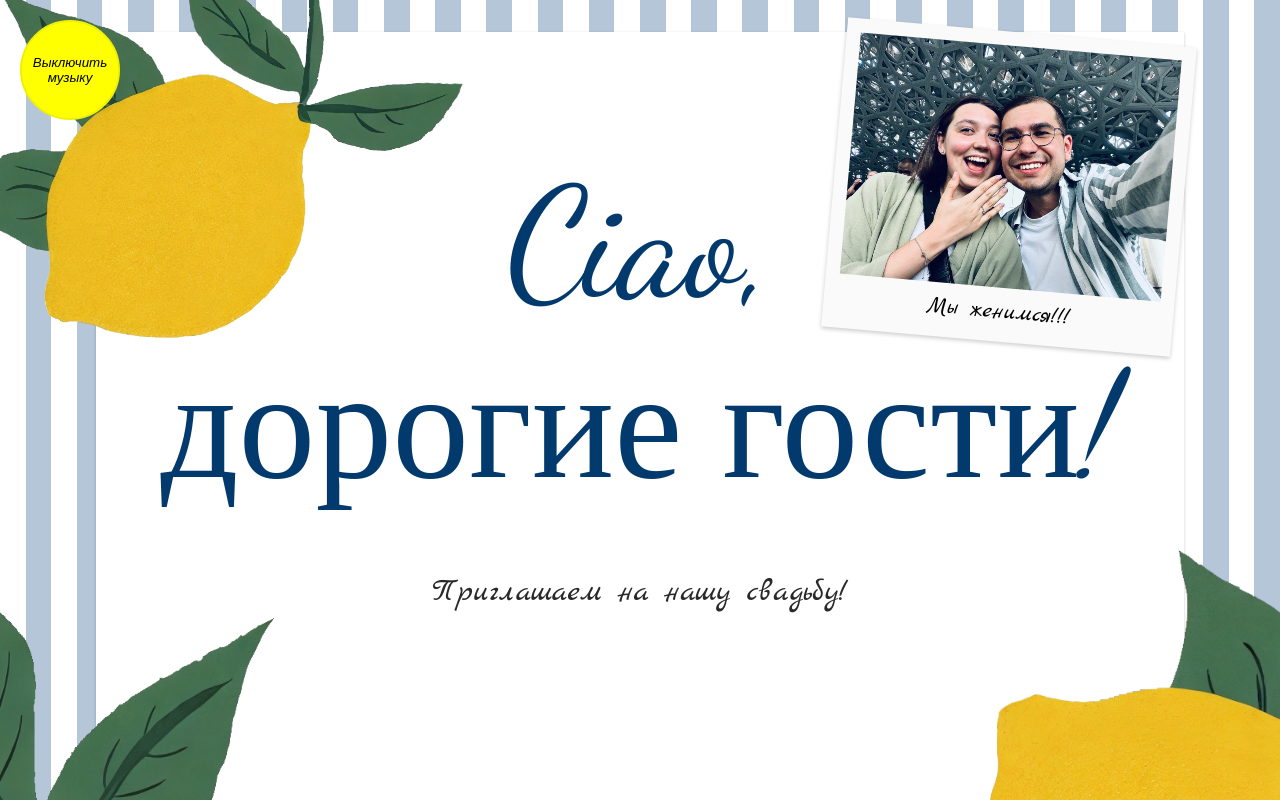
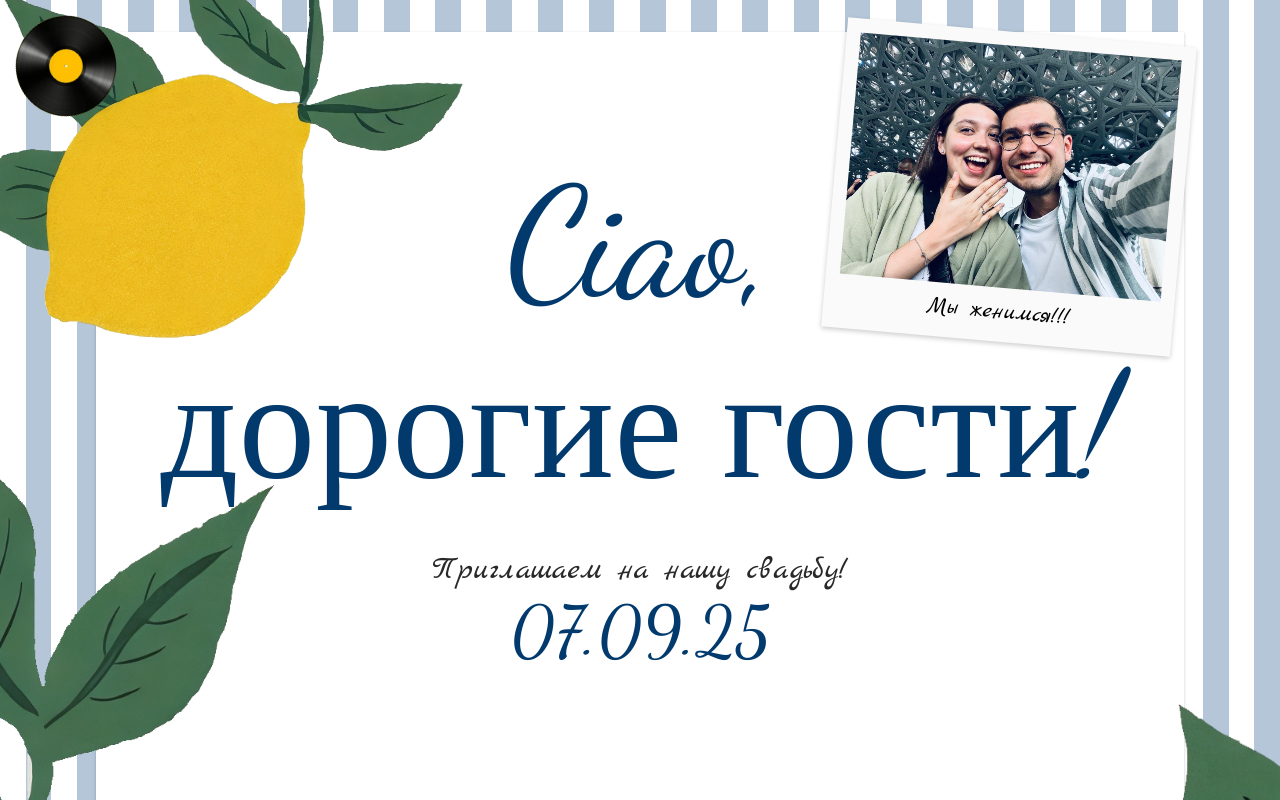
Before and after one commit to sockolovzhe/invitation, a Vue app: page /#/1 in a window 1280 px wide. Both pictures are taken after a click on the button "Включить итальянскую музыку". Shown: the top 800 px of the page. Built offline with nearby package versions, Linux system fonts and the light colour scheme.

Commit message:
in process

```diff
--- a/src/App.vue
+++ b/src/App.vue
@@ -1,11 +1,11 @@
 <template>
-  <div v-if="!isLoading">
+  <div v-if="!isLoading" class="loader-wrapper">
     <img src="./assets/lemon-loader.png" class="loader">
   </div>
   <main :style="{ visibility: !isLoading ? 'hidden' : 'visible'}">
     <button @click="playMusic" class="musicBtn">
       <div v-if="!isPlaying">Включить итальянскую музыку</div>
-      <div v-else>Выключить музыку</div>
+      <img v-else src="/src/assets/vynil.png" class="musicBtn__img rotating">
     </button>
     <audio ref="audioRef" autoplay loop>
       <source src="./assets/quando.mp3" type="audio/mpeg">
@@ -46,7 +46,7 @@ const playMusic = () => {
 onMounted(() => {
   setTimeout(() => {
     isLoading.value = true
-  }, 1000)
+  }, 2000)
 })
 </script>
 
@@ -58,21 +58,27 @@ main {
   z-index: 10;
   box-shadow: 0 1px 3px rgba(0, 0, 0, 0.2);
 }
+
 .main-title {
   font-family: 'Dancing Script';
   font-size: 10vw;
   color: #023a6d;
 }
+
+.loader-wrapper {
+  width: 100%;
+  height: 100vh;
+  display: flex;
+  margin-top: -2rem;
+}
+
 .loader {
-  width: 10%;
-  position: absolute;
-  top: 40%;
-  left: 40%;
-  transform: translate(-50%, -50%);
+  width: 20%;
+  margin: auto;
   animation: spin 2s linear infinite;
 
   @media (max-width: 500px) {
-    width: 30%;
+    width: 35%;
   }
 }
 
@@ -86,17 +92,31 @@ main {
 }
 
 .musicBtn {
-  position: absolute;
-  top: 20px;
-  left: 20px;
+  position: fixed;
+  top: 16px;
+  left: 16px;
   z-index: 100;
   width: 100px;
   height: 100px;
   border-radius: 100%;
-  background-color: yellow;
+  background-color: rgb(255, 238, 0);
   cursor: pointer;
-  border: 2px solid rgb(240, 240, 1);
+  border: 2px solid rgba(240, 240, 1, 0.884);
   font-style: italic;
   box-sizing: border-box;
+
+  &:hover {
+    background-color: yellow;
+  }
+
+  &__img {
+    position: absolute;
+    top: -10px;
+    left: -10px;
+    width: 116px;
+    object-fit: contain;
+    animation: spin 3s linear infinite;
+    cursor: pointer;
+  }
 }
 </style>
--- a/src/components/PhotoCard.vue
+++ b/src/components/PhotoCard.vue
@@ -29,7 +29,7 @@ const props = withDefaults(defineProps<{
   align-items: center;
   background-color: rgb(250, 250, 250);
   padding: 14px;
-  box-shadow: 0 2px 4px rgba(0, 0, 0, 0.2);
+  box-shadow: 0 2px 5px rgba(0, 0, 0, 0.2);
   width: 420px;
   height: 380px;
 }
--- a/src/components/Place.vue
+++ b/src/components/Place.vue
@@ -56,7 +56,7 @@ if (mediaQuery600.matches) {
   }
   @media (max-width: 600px) {
     width: 340px;
-    height: 290px;
+    height: 320px;
   }
 }
 
@@ -73,7 +73,7 @@ if (mediaQuery600.matches) {
     top: 320px;
   }
   @media (max-width: 600px) {
-    top: 280px;
+    top: 320px;
   }
 }
 </style>
--- a/src/components/Title.vue
+++ b/src/components/Title.vue
@@ -4,10 +4,11 @@
     <span>Ciao,</span>
     <div>{{ guestName }}!</div>
   </h1>
-    <p class="subtitle">Приглашаем на нашу свадьбу!</p>
     <PhotoCard class="photo-card" text="Мы женимся!!!">
       <img src="../assets/we1.jpg" class="slot-img">
     </PhotoCard>
+    <p class="subtitle">Приглашаем на нашу свадьбу!</p>
+    <div class="date">07.09.25</div>
 
     <img src="../assets/lemon1.png" class="img-1">
     <img src="../assets/lemon1.png" class="img-1-clone">
@@ -51,27 +52,40 @@ const guestName = computed(() => {
   text-align: center;
 
   @media (max-width: 768px) {
-    padding-top: 25vh;
+    padding-top: 19vh;
   }
 }
 
 .subtitle {
+  margin-top: 30px;
   text-align: center;
   width: 100%;
   font-family: "Marck Script", cursive;
-  font-size: 5vh;
+  font-size: 4vh;
   color: #292929;
-  position: absolute;
-  bottom: 150px;
-  left: 50%;
-  transform: translate(-50%, -50%);
 
   @media (max-width: 1500px) {
     bottom: 200px;
     font-size: 4vh;
   }
   @media (max-width: 900px) {
-    display: none;
+    margin-top: 50px;
+    font-size: 24px;
+  }
+}
+
+.date {
+  text-align: center;
+  font-family: 'Dancing Script';
+  font-size: 70px;
+  color: #023a6d;
+
+  @media (max-width: 900px) {
+    font-size: 50px;
+  }
+
+  @media (max-width: 500px) {
+    font-size: 40px;
   }
 }
 
@@ -100,8 +114,8 @@ const guestName = computed(() => {
   @media (max-width: 900px) {
     transform: rotate(4deg) !important;
     position: relative;
-    width: 450px;
-    height: 400px;
+    width: 390px;
+    height: 330px;
     margin: 20px auto;
   }
   @media (max-width: 700px) {
@@ -111,10 +125,13 @@ const guestName = computed(() => {
   }
   @media (max-width: 600px) {
     width: 80%;
-    height: 330px;
+    height: 340px;
   }
   @media (max-width: 500px) {
-    height: 40vh;
+    height: 300px;
+  }
+  @media (max-width: 450px) {
+    height: 270px;
   }
 }
 
@@ -192,6 +209,15 @@ const guestName = computed(() => {
   position: absolute;
   left: -250px;
   width: 40vw;
+  bottom: -1000px;
+
+  @media (max-width: 1600px) {
+    bottom: -700px;
+  }
+
+  @media (max-width: 1400px) {
+    bottom: -500px;
+  }
 
   @media (max-width: 900px) {
     bottom: -200px;
```
Also changed, not shown: src/assets/vynil.png (added).
